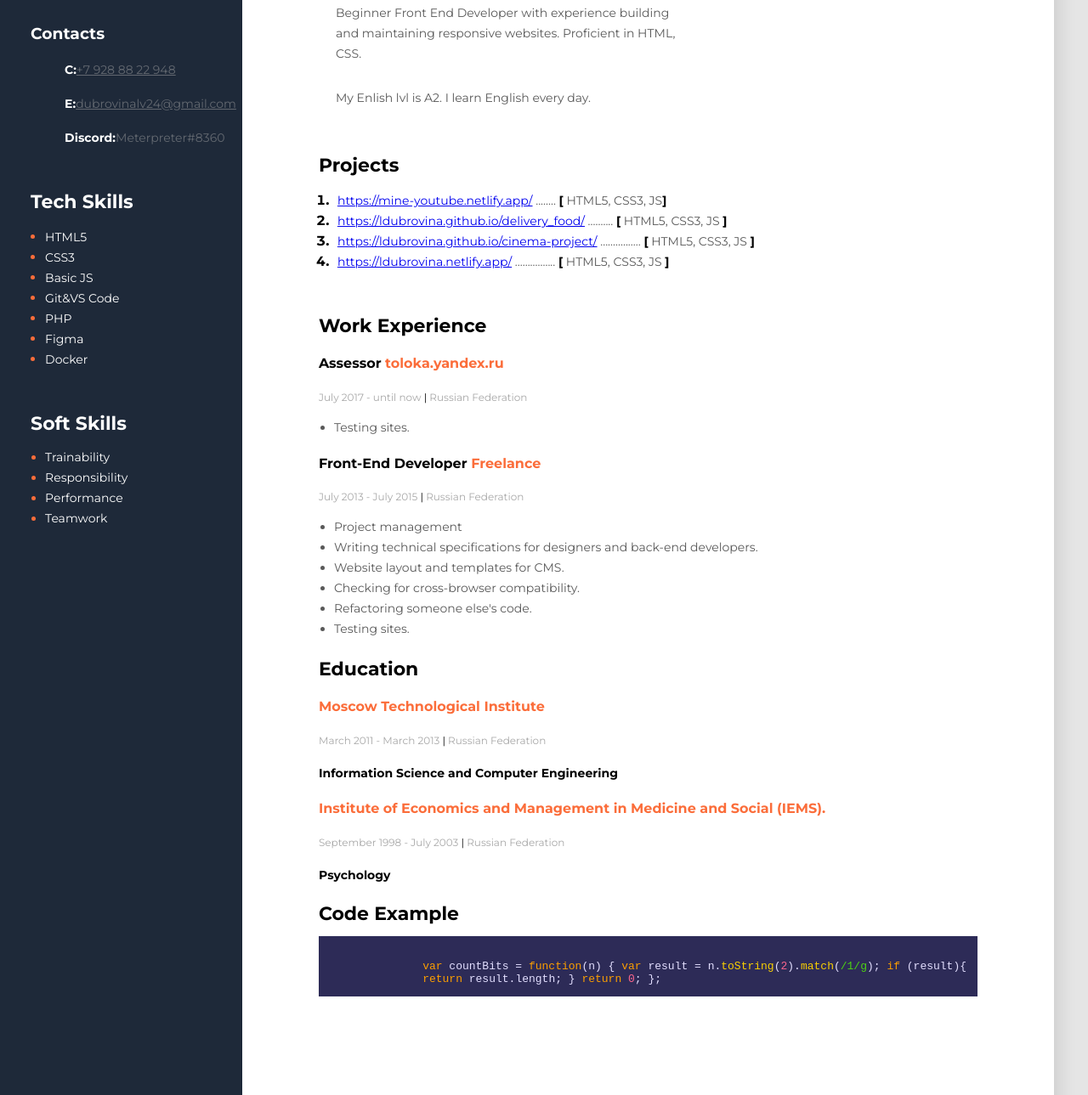
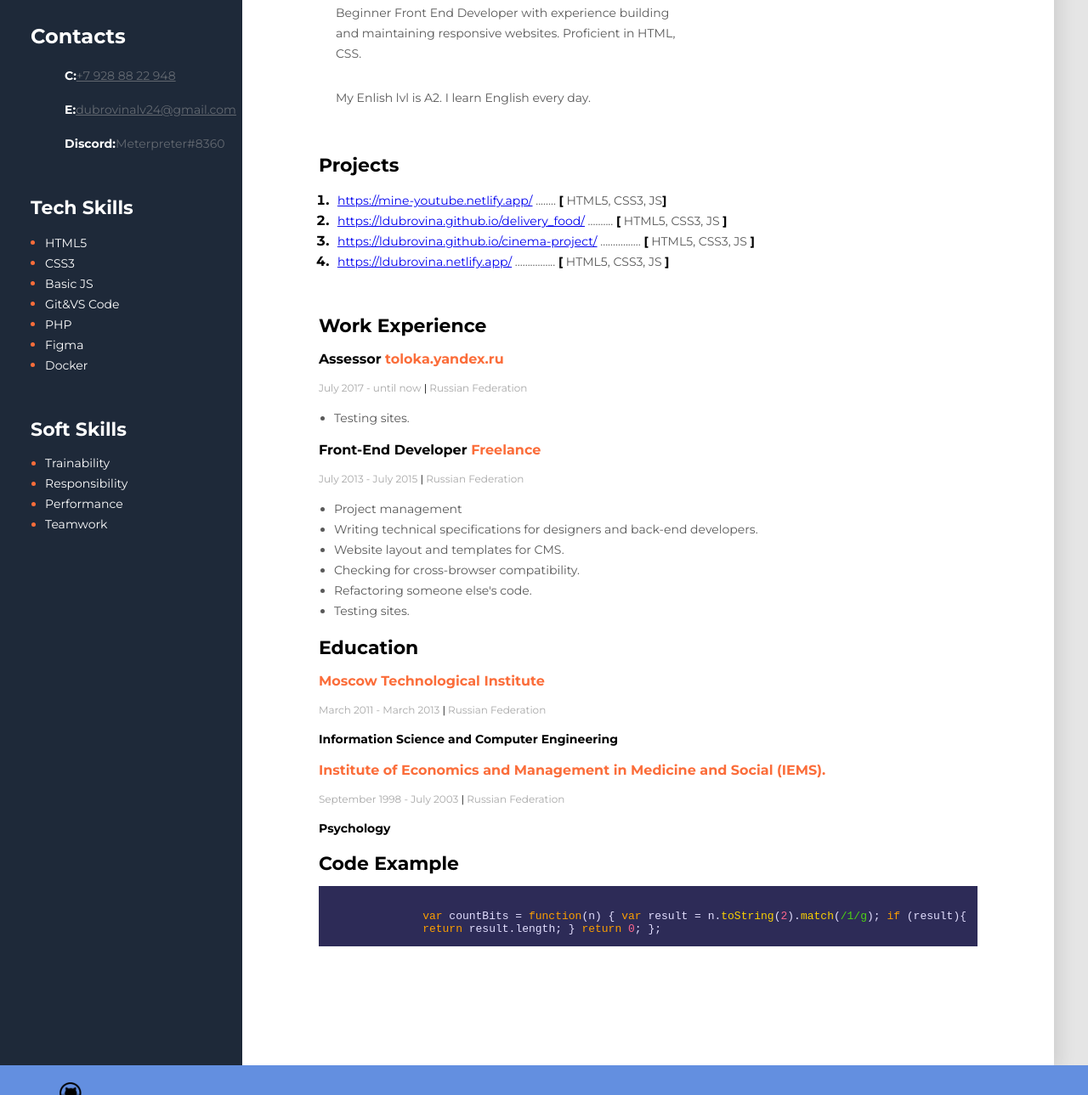
Before and after one commit to ldubrovina/rsschool-cv-2022Q1, a plain HTML site: page index.html in a window 1280 px wide. Shown: the part 310-1599 px from the top of the page at 85% size. Drawn offline with nearby package versions, Linux system fonts and the light colour scheme.

Commit message:
fix: add h2

```diff
--- a/index.html
+++ b/index.html
@@ -124,14 +124,14 @@
           </section>
           <!--My work experience section-->
           <section class="my-work-experience-section" id="experience">
-            <h3 class="main-content-title">Work Experience</h3>
+            <h2 class="main-content-title">Work Experience</h2>
           </section>
           <!--My company 4 section-->
           <section class="my-work-experience-company-block">
-            <h4 class="my-work-experience-position">
+            <h3 class="my-work-experience-position">
               Assessor
               <span class="my-work-experience-company">toloka.yandex.ru</span>
-            </h4>
+            </h3>
             <p class="my-work-experience-period">
               July 2017 - until now
               <span class="my-work-experience-divider">|</span> Russian
@@ -143,10 +143,10 @@
           </section>
           <!--My company 3 section-->
           <section class="my-work-experience-company-block">
-            <h4 class="my-work-experience-position">
+            <h3 class="my-work-experience-position">
               Front-End Developer
               <span class="my-work-experience-company">Freelance</span>
-            </h4>
+            </h3>
             <p class="my-work-experience-period">
               July 2013 - July 2015
               <span class="my-work-experience-divider">|</span> Russian
@@ -172,27 +172,27 @@
           </section>
           <!--My education section-->
           <section class="my-education-section" id="education">
-            <h3 class="main-content-title">Education</h3>
-            <h4 class="my-education-name">Moscow Technological Institute</h4>
+            <h2 class="main-content-title">Education</h2>
+            <h3 class="my-education-name">Moscow Technological Institute</h3>
             <p class="my-education-period">
               March 2011 - March 2013
               <span class="my-education-divider">|</span> Russian Federation
             </p>
-            <h5 class="my-education-qualification">
+            <h4 class="my-education-qualification">
               Information Science and Computer Engineering
-            </h5>
+            </h4>
 
-            <h4 class="my-education-name">
+            <h3 class="my-education-name">
               Institute of Economics and Management in Medicine and Social
               (IEMS).
-            </h4>
+            </h3>
             <p class="my-education-period">
               September 1998 - July 2003
               <span class="my-education-divider">|</span> Russian Federation
             </p>
-            <h5 class="my-education-qualification">Psychology</h5>
+            <h4 class="my-education-qualification">Psychology</h4>
             <section class="my-education-section">
-              <h3 class="main-content-title" id="code">Code Example</h3>
+              <h2 class="main-content-title" id="code">Code Example</h2>
 
               <pre><code>
               var countBits = function(n) { var result = n.toString(2).match(/1/g); if (result){
@@ -208,7 +208,7 @@
           <div>
             <!-- Contacts-section -->
             <section class="contacts-section" id="contacts">
-              <h3>Contacts</h3>
+              <h2>Contacts</h2>
               <ul>
                 <li class="contact-section-type" style="list-style: none">
                   C:<a class="contact-section-link" href="tel:+79288822948"
@@ -236,7 +236,7 @@
 
             <!-- Tech Skills section-->
             <section class="tech-skills-section" id="tech-skills">
-              <h3 class="sidebar-title">Tech Skills</h3>
+              <h2 class="sidebar-title">Tech Skills</h2>
               <ul class="tech-skills-list">
                 <li class="tech-skills-item">
                   <span class="tech-skills-item-text">HTML5</span>
@@ -264,7 +264,7 @@
 
             <!-- Soft Skills section-->
             <section class="soft-skills-section" id="soft-skills">
-              <h3 class="sidebar-title">Soft Skills</h3>
+              <h2 class="sidebar-title">Soft Skills</h2>
               <ul class="soft-skills-list">
                 <li class="soft-skills-item">
                   <span class="soft-skills-item-text">Trainability</span>
```
